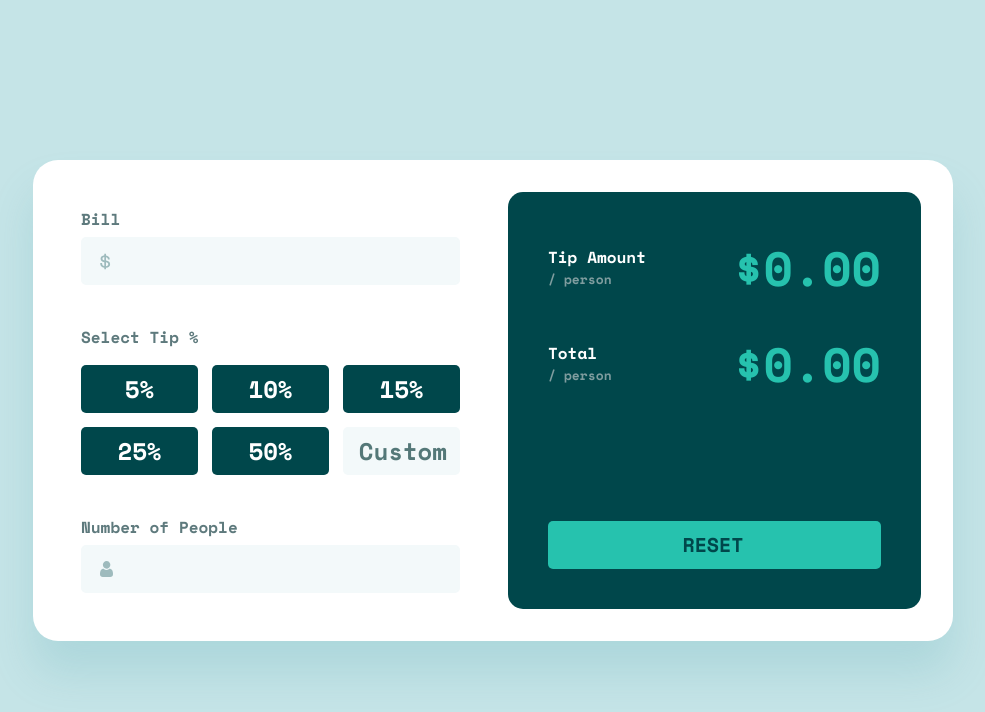
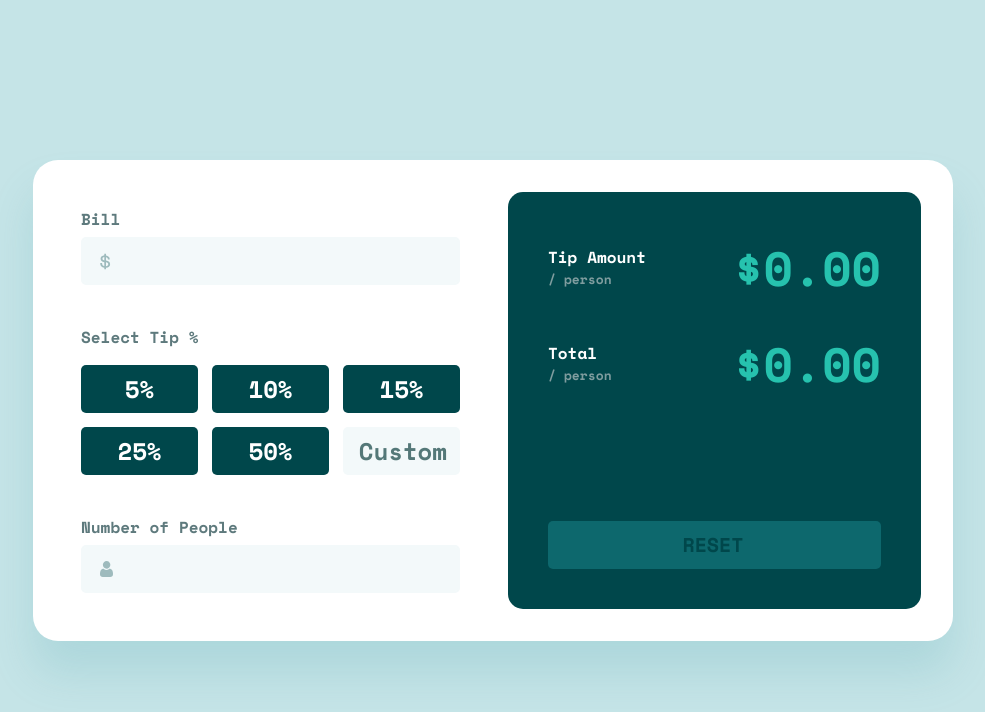
Before and after one commit to mikolajgraczyk/tip-calculator-app, a React (Create React App) app: page / in a window 1280 px wide. Shown: the top 712 px of the page, without its empty margins (147-1132 px from the left). Built offline with nearby package versions, Linux system fonts and the light colour scheme.

Commit message:
reset button is disabled when there is no data

```diff
--- a/src/features/tipCalculator/calculatorSlice.js
+++ b/src/features/tipCalculator/calculatorSlice.js
@@ -39,9 +39,9 @@ export const selectSelectedTip = (state) =>
 
 export const selectCalculatedTipAmount = (state) => {
   if (selectBillAmount(state) < 0) {
-    return 0.00;
+    return 0.0;
   }
-  return (selectSelectedTip(state) / 100) * selectBillAmount(state);;
+  return (selectSelectedTip(state) / 100) * selectBillAmount(state);
 };
 
 export const selectTipAmountPerPerson = (state) => {
@@ -57,4 +57,8 @@ export const selectTipAmountPerPerson = (state) => {
   }
 };
 
+export const selectIsDataInsered = (state) => {
+    return Object.values(selectCalculatorState(state)).every((value) => value === "");
+  };
+
 export default calculatorSlice.reducer;
--- a/src/features/tipCalculator/resultSection/resetButton/index.js
+++ b/src/features/tipCalculator/resultSection/resetButton/index.js
@@ -1,11 +1,17 @@
+import { useEffect } from "react";
 import { Button } from "./styled";
-import { useDispatch } from "react-redux";
-import { resetData } from "../../calculatorSlice";
+import { useDispatch, useSelector } from "react-redux";
+import { resetData, selectIsDataInsered } from "../../calculatorSlice";
 
 const ResetButton = () => {
   const dispatch = useDispatch();
+  const isDisabled = useSelector(selectIsDataInsered);
 
-  return <Button onClick={() => dispatch(resetData())}>RESET</Button>;
+  return (
+    <Button disabled={isDisabled} onClick={() => dispatch(resetData())}>
+      RESET
+    </Button>
+  );
 };
 
 export default ResetButton;
--- a/src/features/tipCalculator/resultSection/resetButton/styled.js
+++ b/src/features/tipCalculator/resultSection/resetButton/styled.js
@@ -1,26 +1,30 @@
-import styled from "styled-components";
+import styled, { css } from "styled-components";
 
 export const Button = styled.button`
-  background-color: ${({theme}) => theme.color.java};
+  background-color: ${({ theme }) => theme.color.java};
   font-family: "Space Mono";
   font-size: 20px;
   line-height: 30px;
-  color: ${({theme}) => theme.color.sherpaBlue};
+  color: ${({ theme }) => theme.color.sherpaBlue};
   padding: 9px 40px 9px 37px;
   border: none;
   border-radius: 5px;
   margin-top: 97px;
 
-  @media(max-width: ${({theme}) => theme.breakpoint.mobile}px){
+  ${({disabled}) => disabled && css`
+    background-color: ${({theme}) => theme.color.atoll};
+  `}
+
+  @media (max-width: ${({ theme }) => theme.breakpoint.mobile}px) {
     margin-top: 12px;
     padding: 9px 32px;
   }
 
-  &:hover{
+  &:hover {
     cursor: pointer;
   }
 
-  &:active{
-    background: ${({theme}) => theme.color.waterLeaf};
+  &:active {
+    background: ${({ theme }) => theme.color.waterLeaf};
   }
 `;
--- a/src/theme.js
+++ b/src/theme.js
@@ -12,6 +12,7 @@ export const theme = {
         william: "#3D6666",
         terracotta: "#E17052",
         waterLeaf: "#9FE8DF",
+        atoll: "#0D686D",
     },
     breakpoint: {
         mobile: 767,
```
